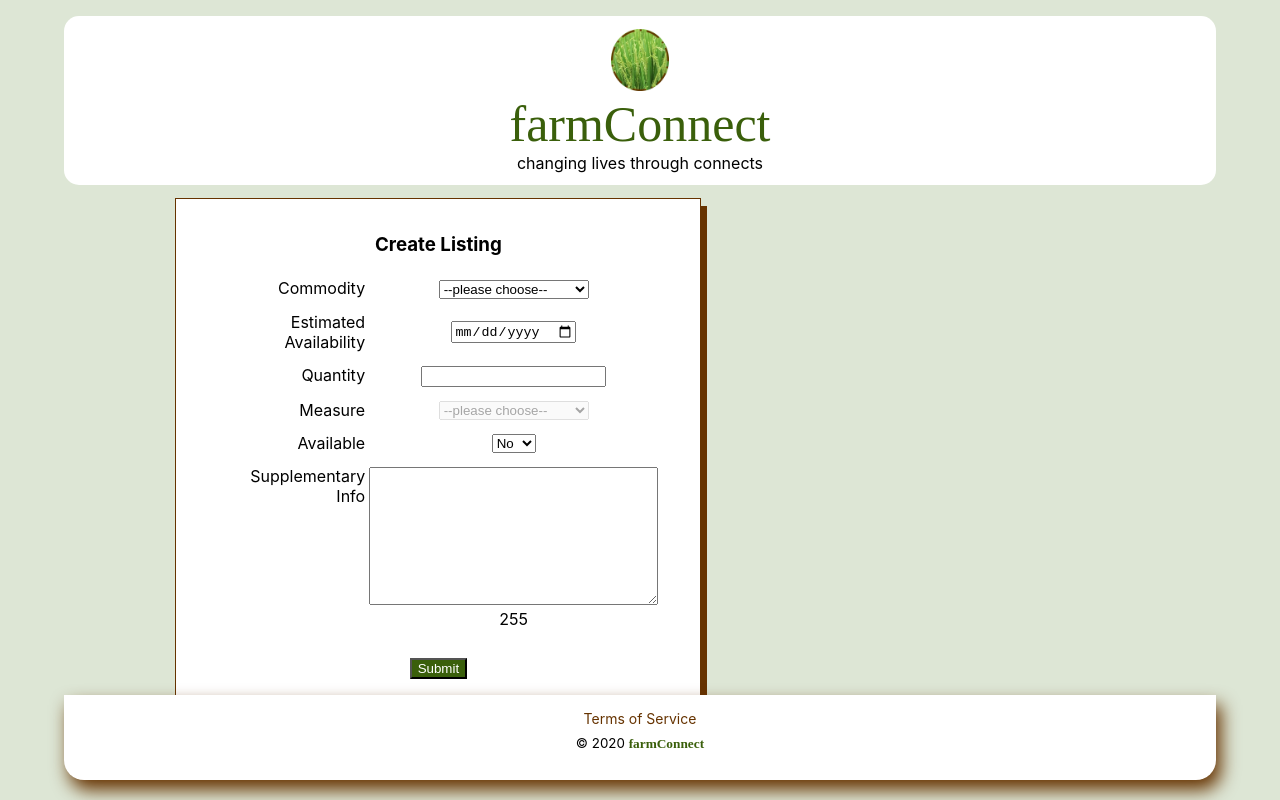
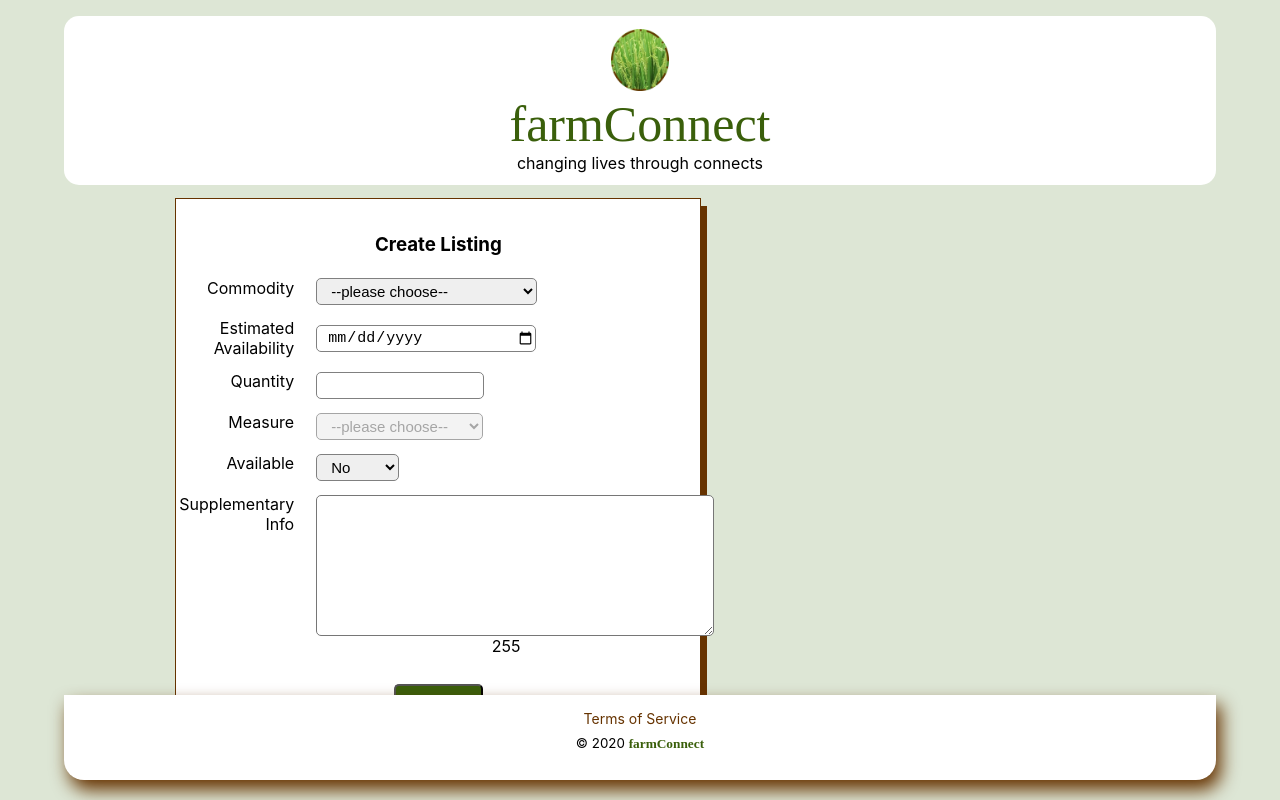
Before and after one commit to coula3/farm-connect, a React (Create React App) app in the folder farm-connect-frontend/: page /listings/new in a window 1280 px wide. Built offline with nearby package versions, Linux system fonts and the light colour scheme.

Commit message:
refactor CreateListing

```diff
--- a/farm-connect-frontend/src/containers/CreateListing/CreateListing.css
+++ b/farm-connect-frontend/src/containers/CreateListing/CreateListing.css
@@ -33,3 +33,8 @@ width: 85%;
 margin-left: auto;
 margin-right: auto;
 }
+
+#measure_select_cl {
+    width: 40%;
+    margin-left: 18px;
+}
--- a/farm-connect-frontend/src/containers/CreateListing/CreateListing.js
+++ b/farm-connect-frontend/src/containers/CreateListing/CreateListing.js
@@ -79,7 +79,7 @@ class CreateListing extends Component {
                                 <tr>
                                     <td style={{marginRight:"20px", textAlign:"right", verticalAlign:"top"}}>Commodity</td>
                                     <td style={{width:"65%"}}>
-                                        <select style={{width: "150px"}} name="commodity" id="commodity-select" value={this.state.listing.commodity} onChange={this.handleChange}>
+                                        <select className="commodity_select" name="commodity" id="commodity-select" value={this.state.listing.commodity} onChange={this.handleChange}>
                                             { commoditiesList.map((commodity, idx) =>
                                                 (<option key={idx} value={commodity}>{commodity}</option>))
                                             }
@@ -91,19 +91,19 @@ class CreateListing extends Component {
                                 <tr>
                                     <td style={{paddingTop:"10px", textAlign:"right", verticalAlign:"top"}}>Estimated Availability </td>
                                     <td>
-                                        <input style={{marginTop:"10px"}} name="availability" type="date" value={this.state.listing.availability} onChange={this.handleChange} />
+                                        <input className="availability_input" name="availability" type="date" value={this.state.listing.availability} onChange={this.handleChange} />
                                         <br />
                                         <span className="p_errors">{messages.availabilityError(this.props.errorMessages)}</span>
                                     </td>
                                 </tr>
                                 <tr>
                                     <td style={{paddingTop:"10px", textAlign:"right", verticalAlign:"top"}}>Quantity </td>
-                                    <td><input style={{marginTop:"10px"}} name="quantity" type="number" min="0" value={this.state.listing.quantity} onChange={this.handleChange} onKeyUp={this.enableDisableMeasure} onMouseUp={this.enableDisableMeasure}/></td>
+                                    <td><input className="quantity_input" name="quantity" type="number" min="0" value={this.state.listing.quantity} onChange={this.handleChange} onKeyUp={this.enableDisableMeasure} onMouseUp={this.enableDisableMeasure}/></td>
                                 </tr>
                                 <tr>
                                     <td style={{paddingTop:"10px", textAlign:"right", verticalAlign:"top"}}>Measure </td>
                                     <td>
-                                        <select style={{width: "150px", marginTop:"10px"}} name="measure" disabled={this.state.disableMeasure} value={this.state.listing.measure} onChange={this.handleChange} >
+                                        <select id="measure_select_cl" className="measure_select" name="measure" disabled={this.state.disableMeasure} value={this.state.listing.measure} onChange={this.handleChange} >
                                             {measuresList.map((measure, idx) =>
                                             (<option key={idx} value={measure}>{measure}</option>))}
                                         </select>
@@ -114,7 +114,7 @@ class CreateListing extends Component {
                                 <tr>
                                     <td style={{paddingTop:"10px", textAlign:"right", verticalAlign:"top"}}>Available </td>
                                     <td>
-                                        <select style={{marginTop:"10px"}} name="available" id="availableSelect" value={this.state.listing.available} onChange={this.handleChange}>
+                                        <select className="available_select" name="available" id="availableSelect" value={this.state.listing.available} onChange={this.handleChange}>
                                             <option value="No">No</option>
                                             <option value="Yes">Yes</option>
                                         </select>
@@ -123,14 +123,14 @@ class CreateListing extends Component {
                                 <tr>
                                     <td style={{paddingTop:"10px", textAlign:"right", verticalAlign:"top"}}>Supplementary Info </td>
                                     <td>
-                                        <textarea style={{marginTop:"10px", padding:"8px"}} name="information" id="information" rows="8" cols="32" maxLength={this.state.maxInfoCharacters} value={this.state.listing.information} onChange={this.handleChange}></textarea>
+                                        <textarea className="info_textarea" name="information" id="information" rows="7" cols="40" maxLength={this.state.maxInfoCharacters} value={this.state.listing.information} onChange={this.handleChange}></textarea>
                                         <br />
                                         <label style={maxXterColor}>{this.state.maxInfoCharacters - this.state.listing.information.length}</label>
                                     </td>
                                 </tr>
                             </tbody>
                         </table>
-                        <p style={{marginTop:"25px"}}><input style={{backgroundColor:"#3a5f0b", color:"#FFF"}} type="submit" /></p>
+                        <p style={{marginTop:"25px"}}><input style={{backgroundColor:"#3a5f0b", color:"#FFF"}} className="global_btn" type="submit" /></p>
                     </form>
                 </div>
             </div>
```
